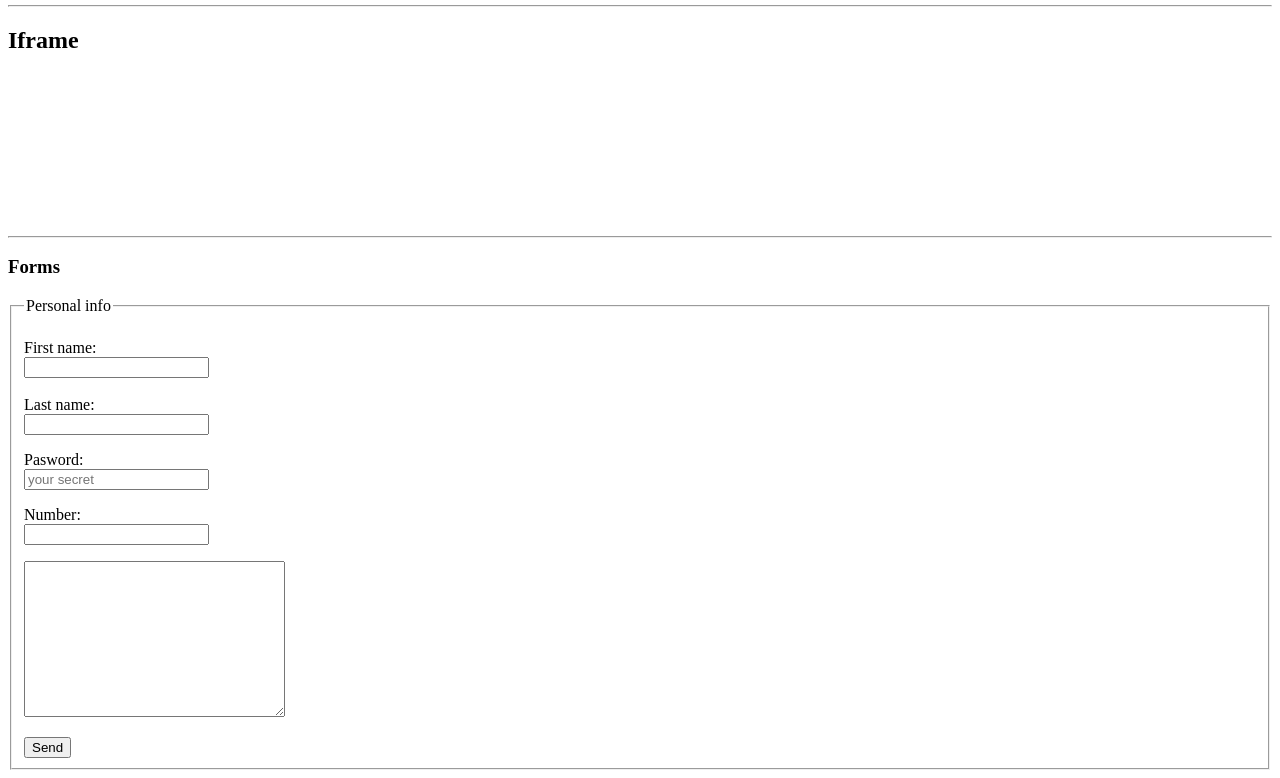
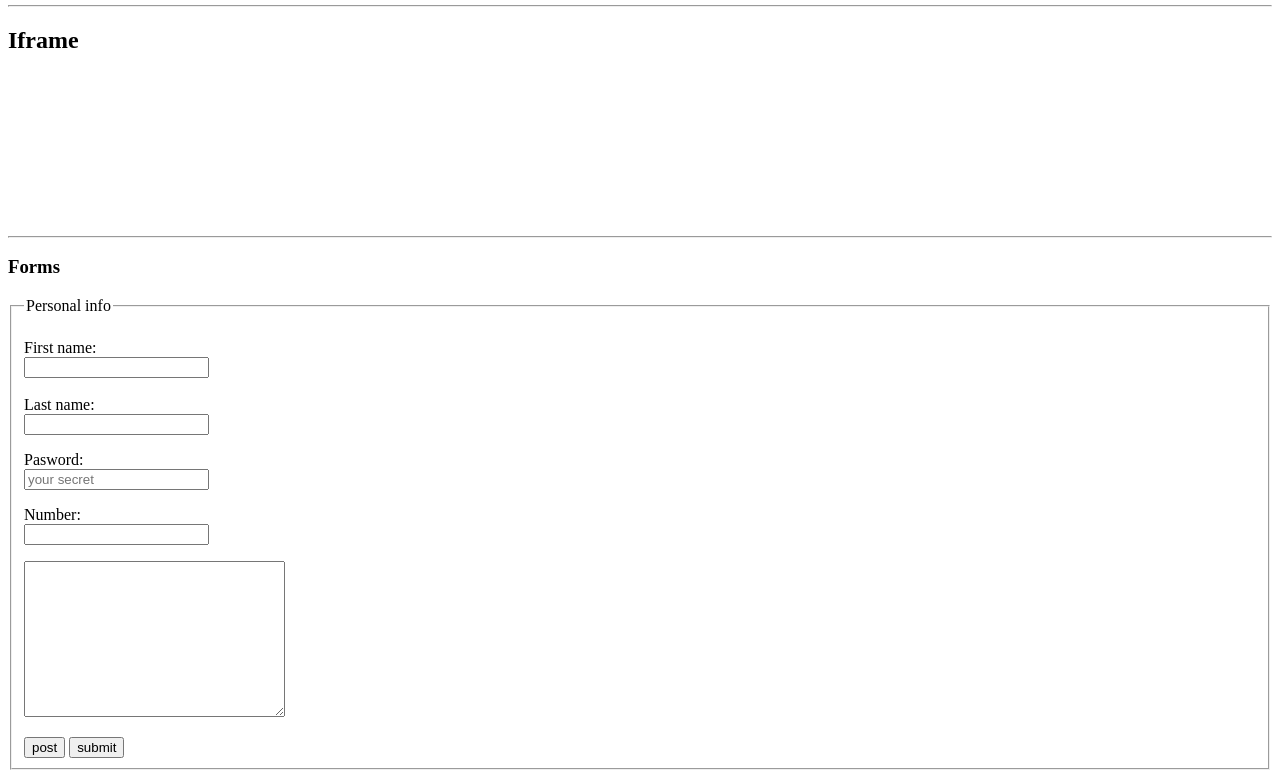
Before and after one commit to amandavalencia/html-lektion, a plain HTML site: page lect3-img.html in a window 1280 px wide. Shown: the part 1989-2767 px from the top of the page. Drawn offline with Linux system fonts and the light colour scheme.

Commit message:
end html

```diff
--- a/lect3-img.html
+++ b/lect3-img.html
@@ -91,7 +91,8 @@
     <textarea name="message" cols="30" rows="10"></textarea>
 </p>
 
-<button type="send" >Send</button>
+<button type="submit" formaction="http://httpbin.org/post" formmethod="post">post</button>
+<button type="submit" formaction="http://httpbin.org/get" formmethod="get">submit</button>
 
 </fieldset>
 </form>
```
